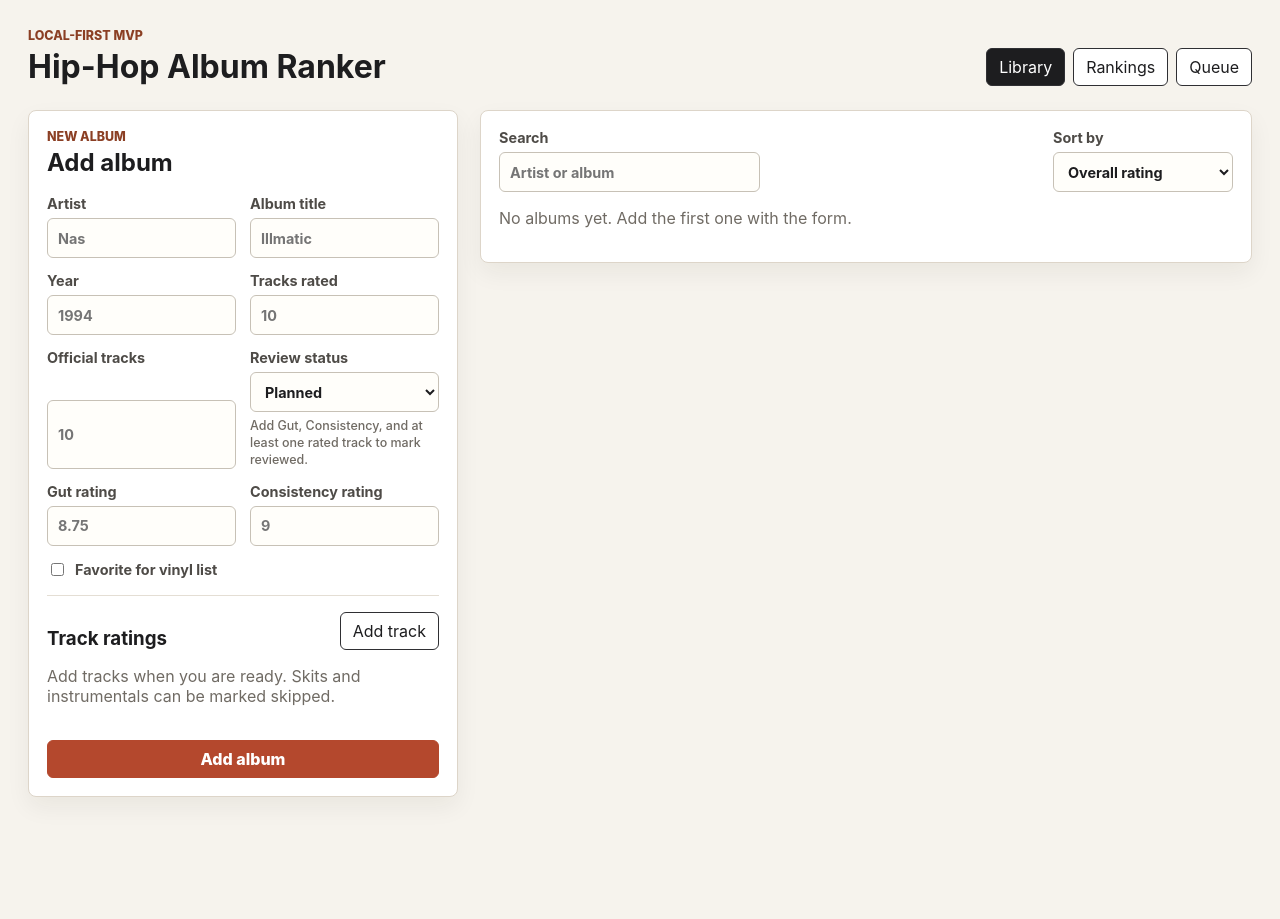
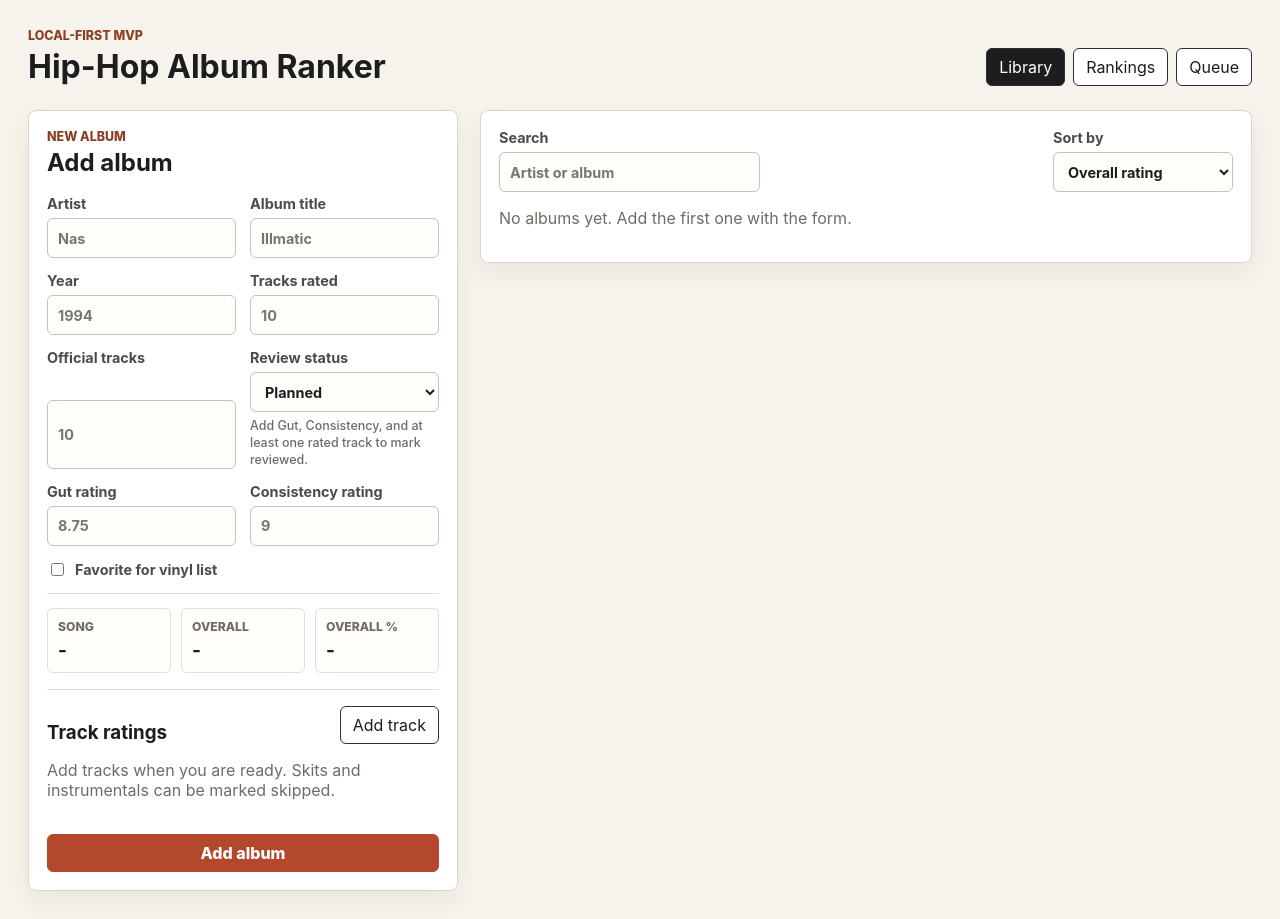
Before and after one commit to DevDragon14/Rating-System-App, a React (Vite) app: page / in a window 1280 px wide. Before the commit the page ends 825 px from the top, so only its background shows below. Built offline with nearby package versions, Linux system fonts and the light colour scheme.

Commit message:
Add live score preview to album form

```diff
--- a/src/components/AlbumForm.tsx
+++ b/src/components/AlbumForm.tsx
@@ -1,6 +1,11 @@
 import { useEffect, useState, type FormEvent } from "react";
 import type { Album, AlbumFormValues, ReviewStatus, TrackRating } from "../types/album";
-import { isValidRating } from "../utils/scoring";
+import {
+  calculateOverallRating,
+  calculateSongRating,
+  isValidRating,
+  ratingToPercentage,
+} from "../utils/scoring";
 
 type AlbumFormProps = {
   album?: Album;
@@ -29,6 +34,7 @@ export function AlbumForm({ album, onCancelEdit, onSave }: AlbumFormProps) {
   const [tracks, setTracks] = useState<TrackFormValues[]>([]);
   const [errorMessage, setErrorMessage] = useState("");
   const canMarkReviewed = isReviewComplete(formValues, tracks);
+  const scorePreview = getScorePreview(formValues, tracks);
 
   useEffect(() => {
     if (!album) {
@@ -278,6 +284,27 @@ export function AlbumForm({ album, onCancelEdit, onSave }: AlbumFormProps) {
         Favorite for vinyl list
       </label>
 
+      <section className="score-preview" aria-label="Live score preview">
+        <div>
+          <span>Song</span>
+          <strong>{formatRating(scorePreview.songRating)}</strong>
+        </div>
+        <div>
+          <span>Overall</span>
+          <strong>{formatRating(scorePreview.overallRating)}</strong>
+        </div>
+        <div>
+          <span>Overall %</span>
+          <strong>{formatPercentage(scorePreview.overallRating)}</strong>
+        </div>
+      </section>
+
+      {scorePreview.hasInvalidRating && (
+        <p className="field-note">
+          Preview updates after ratings use the 1 to 11 scale in 0.25 steps.
+        </p>
+      )}
+
       <section className="track-editor">
         <div className="section-heading">
           <h3>Track ratings</h3>
@@ -393,6 +420,52 @@ function isReviewComplete(
   );
 }
 
+function getScorePreview(
+  formValues: AlbumFormValues,
+  tracks: TrackFormValues[],
+) {
+  const gutRating = parseOptionalRating(formValues.gutRating);
+  const consistencyRating = parseOptionalRating(formValues.consistencyRating);
+  const parsedTracks = tracks.map((track) => ({
+    ...track,
+    rating: track.skipped ? "" : parseOptionalRating(track.rating),
+  }));
+
+  if (
+    gutRating === null ||
+    consistencyRating === null ||
+    parsedTracks.some((track) => track.rating === null)
+  ) {
+    return {
+      songRating: "",
+      overallRating: "",
+      hasInvalidRating: true,
+    };
+  }
+
+  const songRating = calculateSongRating(parsedTracks as TrackRating[]);
+  const overallRating = calculateOverallRating({
+    gutRating,
+    songRating,
+    consistencyRating,
+  });
+
+  return {
+    songRating,
+    overallRating,
+    hasInvalidRating: false,
+  };
+}
+
+function formatRating(value: number | ""): string {
+  return value === "" ? "-" : value.toFixed(2);
+}
+
+function formatPercentage(value: number | ""): string {
+  const percentage = ratingToPercentage(value);
+  return percentage === "" ? "-" : `${percentage.toFixed(2)}%`;
+}
+
 function createId(): string {
   return window.crypto?.randomUUID?.() ?? String(Date.now());
 }
--- a/src/styles/global.css
+++ b/src/styles/global.css
@@ -170,6 +170,37 @@ th {
   padding-top: 16px;
 }
 
+.score-preview {
+  display: grid;
+  grid-template-columns: repeat(3, minmax(0, 1fr));
+  gap: 10px;
+  border-top: 1px solid #e4ded4;
+  margin-top: 14px;
+  padding-top: 14px;
+}
+
+.score-preview div {
+  border: 1px solid #e4ded4;
+  border-radius: 6px;
+  background: #fffefa;
+  padding: 10px;
+}
+
+.score-preview span {
+  display: block;
+  color: #706b64;
+  font-size: 0.76rem;
+  font-weight: 800;
+  margin-bottom: 4px;
+  text-transform: uppercase;
+}
+
+.score-preview strong {
+  display: block;
+  color: #1d1d1f;
+  font-size: 1.2rem;
+}
+
 .track-list {
   display: grid;
   gap: 10px;
@@ -276,7 +307,8 @@ th {
   }
 
   .field-grid,
-  .track-row {
+  .track-row,
+  .score-preview {
     grid-template-columns: 1fr;
   }
 }
```
